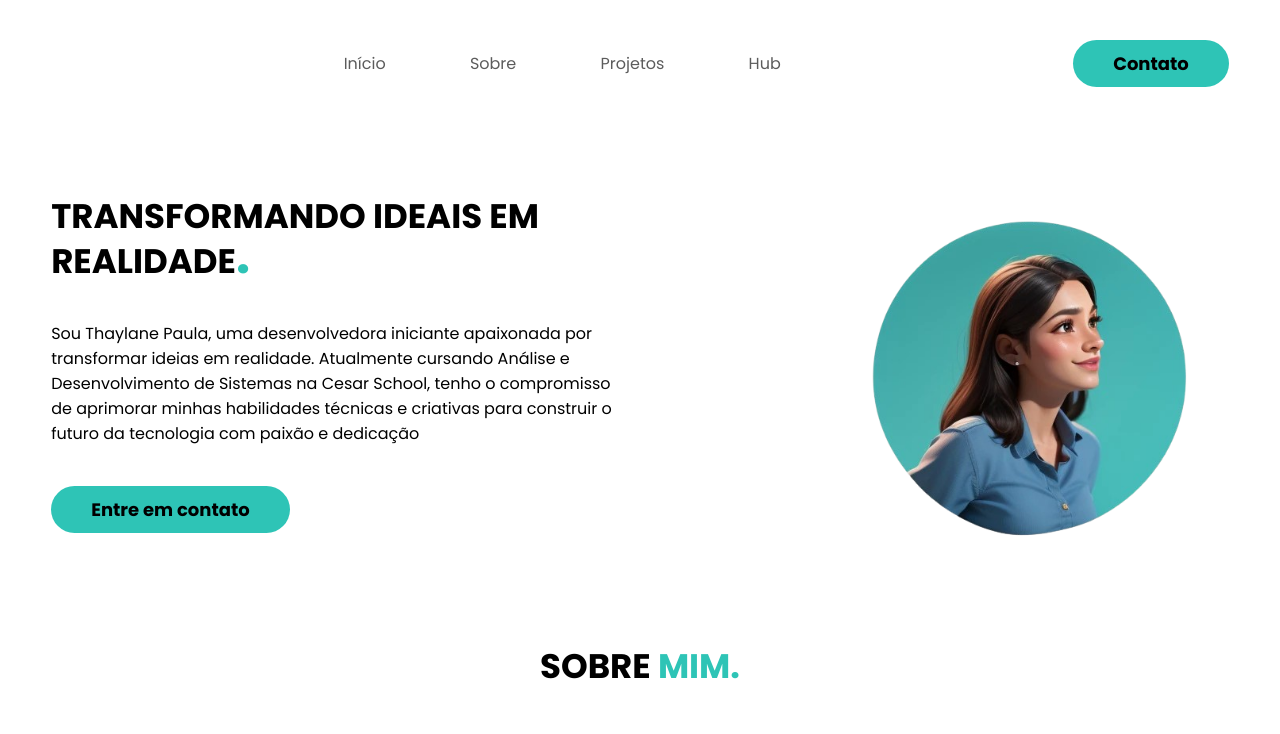
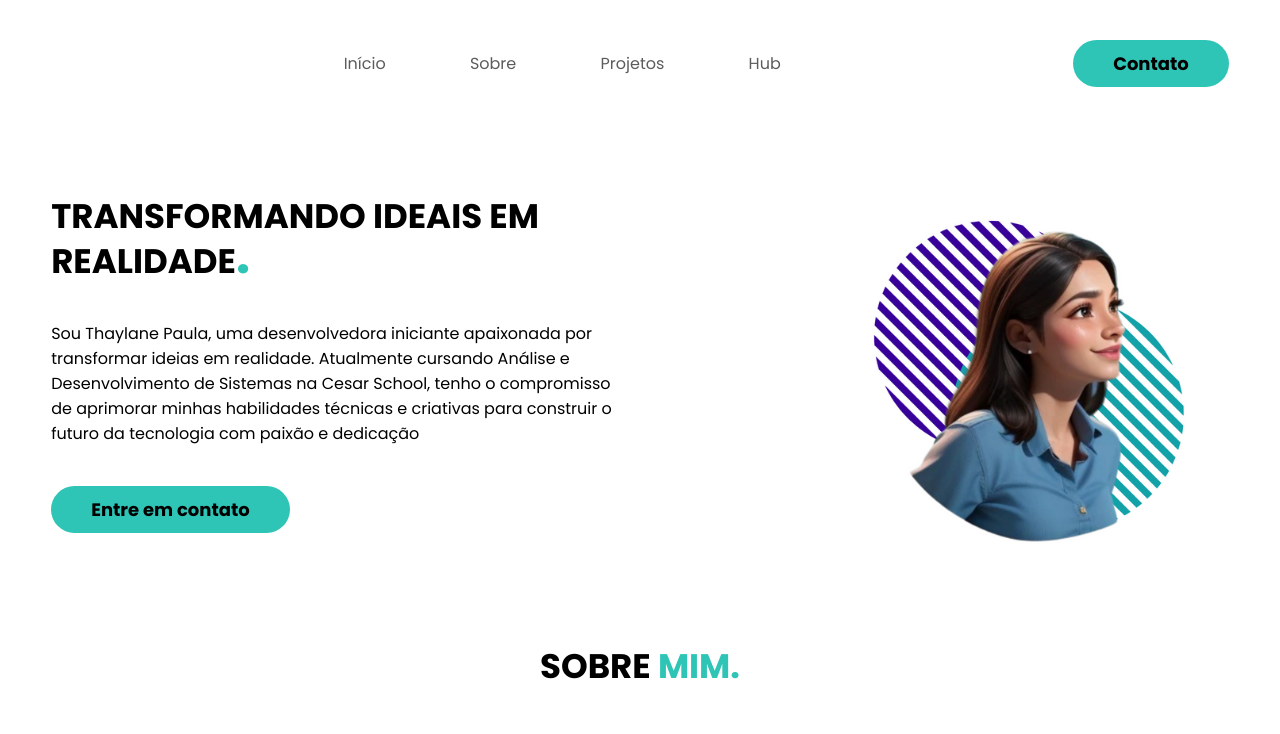
Before and after one commit to Thaylanepaula/my-site, a plain HTML site: page index.html in a window 1280 px wide. Shown: the top 734 px of the page. Drawn offline with nearby package versions, Linux system fonts and the light colour scheme; files whose address does not match are found by name.

Commit message:
Update index.html

```diff
--- a/index.html
+++ b/index.html
@@ -58,7 +58,7 @@
                     </div><!--txt-topo-site-->
 
                     <div class="img-topo-site">
-                            <img src="/image.eu.png.png" alt="eu.logo" width="400px">
+                            <img src="../image.png.png" alt="eu.logo" width="400px">
                     </div><!--img-topo-site-->
                 </div> <!--flex-->
             </div> <!--Interface-->
```
